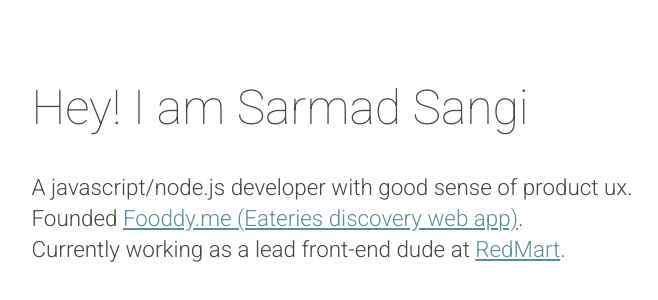
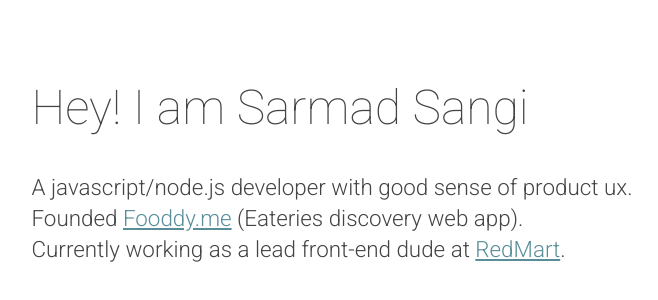
Before and after one commit to sarmadsangi/sarmadsangi.github.io, a website: page index.html in a window 1280 px wide. Shown: the part 234-534 px from the top of the page, without its empty margins (308-966 px from the left). Drawn offline with Linux system fonts and the light colour scheme.

Commit message:
Update index.html

```diff
--- a/index.html
+++ b/index.html
@@ -20,7 +20,7 @@
             <p>
                 A javascript/node.js developer with good sense of product ux.
                 <br>
-                Founded <a target="_blank" href="http://fooddy.me">Fooddy.me (Eateries discovery web app)</a>.
+                Founded <a target="_blank" href="http://fooddy.me">Fooddy.me</a> (Eateries discovery web app).
                 <br>
                 Currently working as a lead front-end dude at <a target="_blank" href="https://redmart.com">RedMart</a>.
             </p>
```
